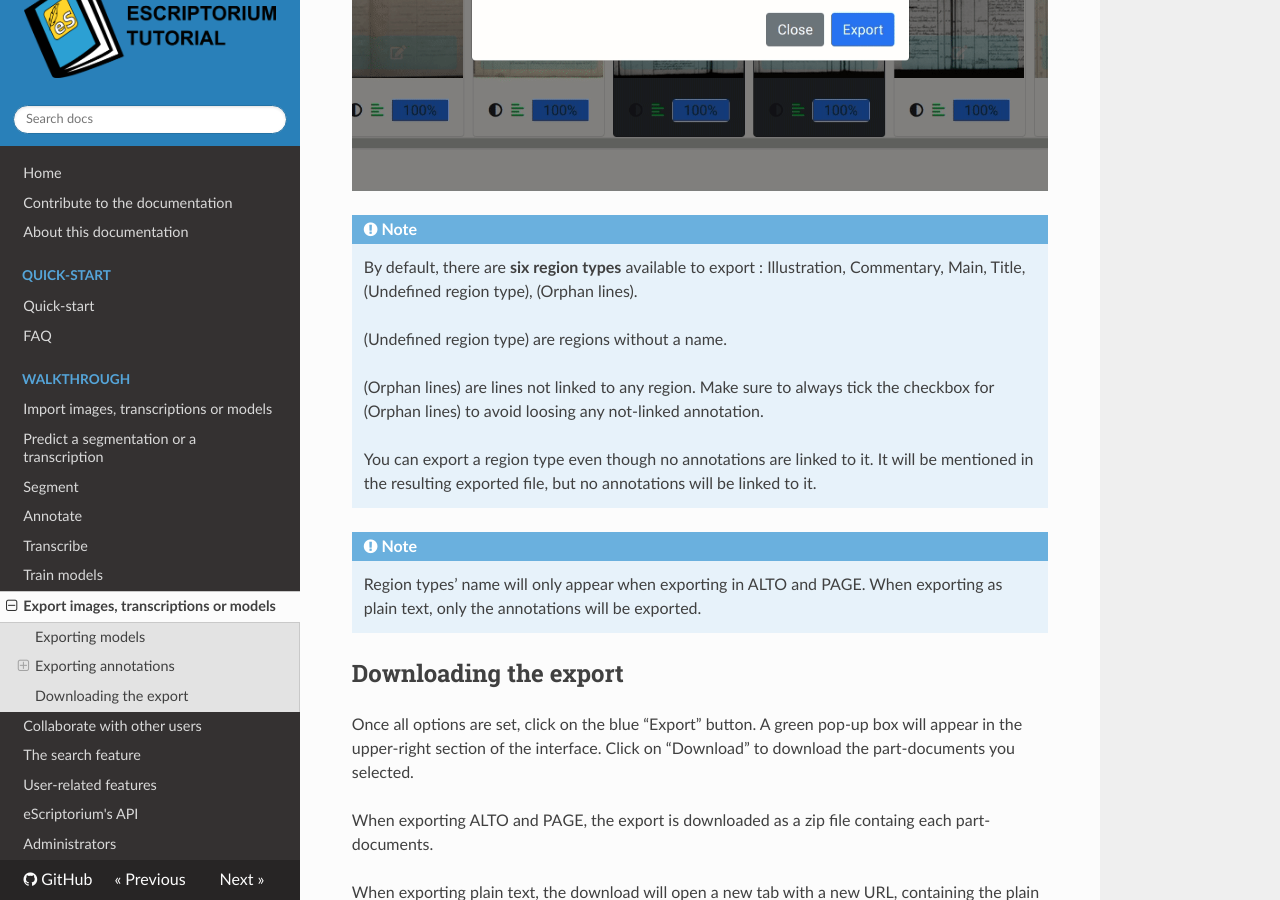
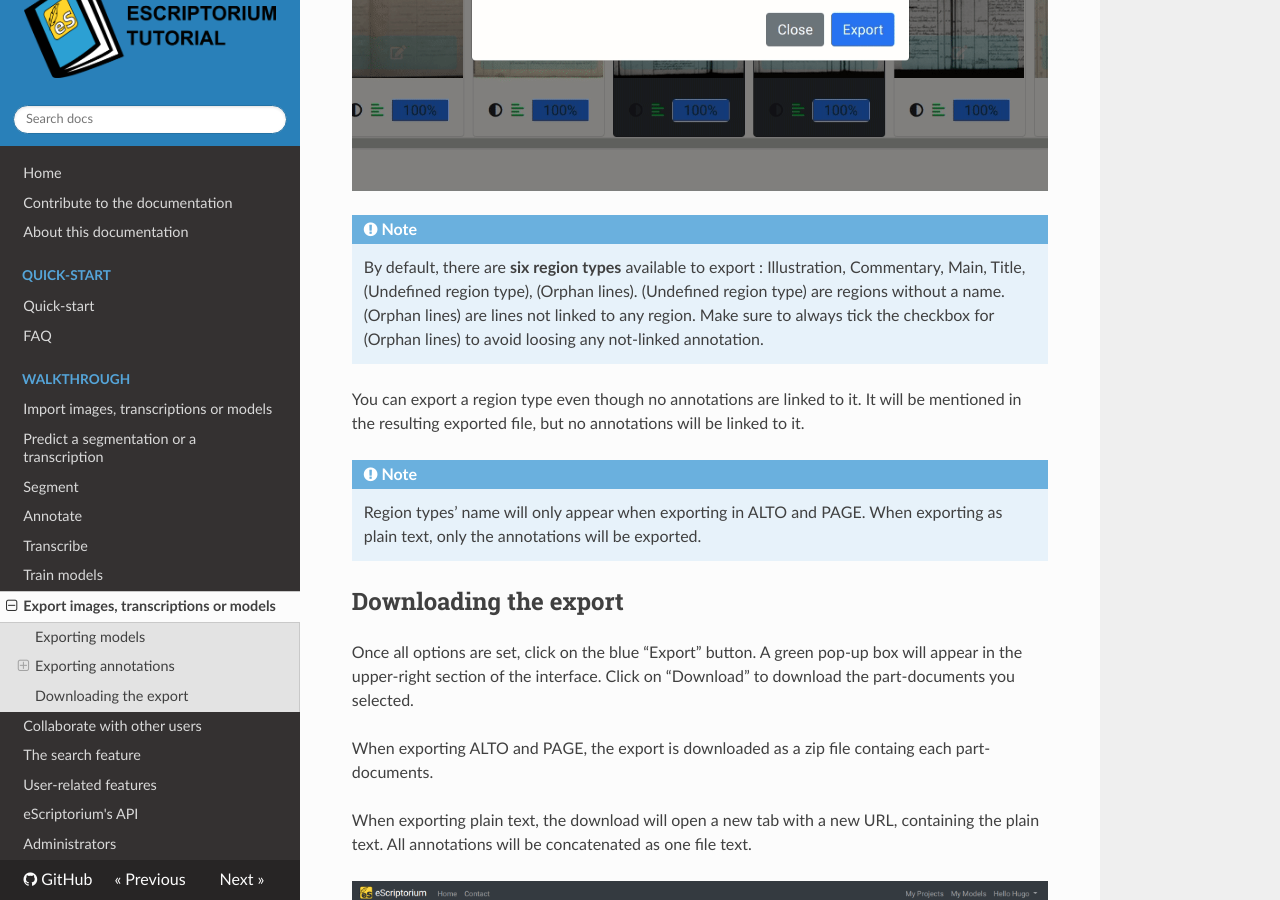
Before and after one commit to alix-tz/escriptorium-documentation, an MkDocs documentation site: the page built from docs/walkthrough_export.md, in a window 1280 px wide and 900 px high, scrolled down 3808 px. Built offline with MkDocs 1.6.1, drawn with Linux system fonts in a browser that asks for light colours; nearby versions of some CDN libraries; some of the changed text lies outside the part shown.

Commit message:
Fixing typos in markdown syntax

```diff
--- a/docs/walkthrough_export.md
+++ b/docs/walkthrough_export.md
@@ -39,9 +39,9 @@
 ### Selecting the annotation format to export
 
 You can select three exporting formats from the second drop-down menu:
-    * Text for plain text
-    * PAGE for [PAGE XML](http://www.primaresearch.org/publications/ICPR2010_Pletschacher_PAGE)
-    * ALTO for [XML ALTO](https://www.loc.gov/standards/alto/) (Analyzed Layout and Text Object)
+* Text for plain text
+* PAGE for [PAGE XML](http://www.primaresearch.org/publications/ICPR2010_Pletschacher_PAGE)
+* ALTO for [XML ALTO](https://www.loc.gov/standards/alto/) (Analyzed Layout and Text Object)
 
 ![Image: Illustration of the drop-down menu for selecting the exporting format](img/export/escriptorium_export_format.gif)
 
@@ -60,13 +60,9 @@
 ![Image: Ticking the region types' checkboxes chosen for the export](img/export/escriptorium_export_region_types.gif)
 
 !!! Note
-    By default, there are __six region types__ available to export : Illustration, Commentary, Main, Title, (Undefined region type), (Orphan lines).
+    By default, there are __six region types__ available to export : Illustration, Commentary, Main, Title, (Undefined region type), (Orphan lines). (Undefined region type) are regions without a name. (Orphan lines) are lines not linked to any region. Make sure to always tick the checkbox for (Orphan lines) to avoid loosing any not-linked annotation.
 
-    (Undefined region type) are regions without a name.
-
-    (Orphan lines) are lines not linked to any region. Make sure to always tick the checkbox for (Orphan lines) to avoid loosing any not-linked annotation.
-
-    You can export a region type even though no annotations are linked to it. It will be mentioned in the resulting exported file, but no annotations will be linked to it.
+You can export a region type even though no annotations are linked to it. It will be mentioned in the resulting exported file, but no annotations will be linked to it.
 
 !!! Note
     Region types' name will only appear when exporting in ALTO and PAGE. When exporting as plain text, only the annotations will be exported.
```
